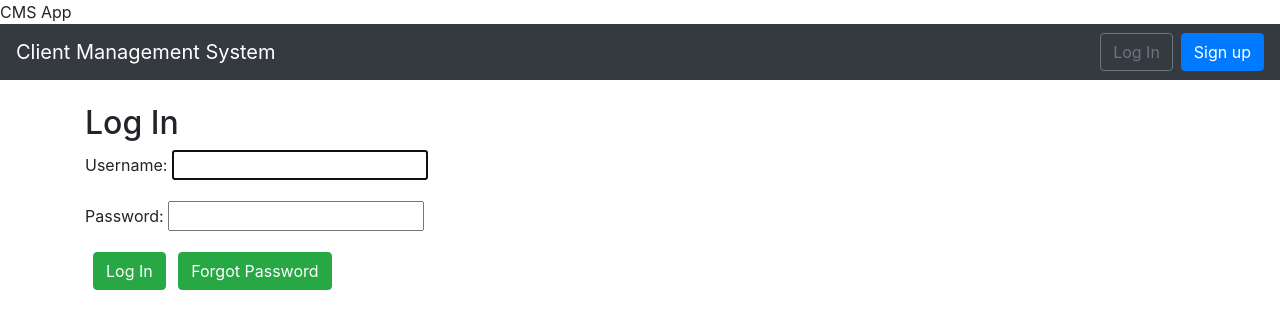
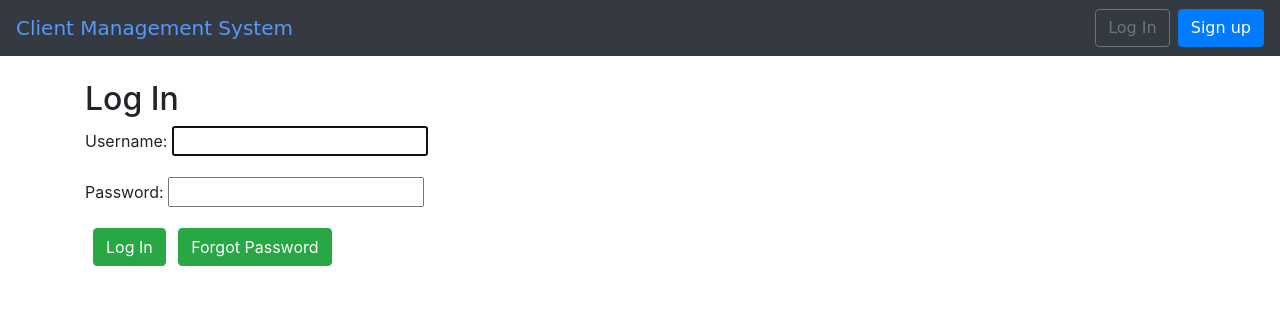
Before and after one commit to jaswinder-kaur/Assign1_ISQA8210, a Django app: a page that uses clientms/templates/base.html in a window 1280 px wide. Shown: the top 329 px of the page. Run offline with Django 3.2, Linux system fonts and the light colour scheme; some libraries are stand-ins or nearby versions.

Commit message:
Update base.html

```diff
--- a/clientms/templates/base.html
+++ b/clientms/templates/base.html
@@ -9,11 +9,11 @@
     <!-- Bootstrap CSS -->
     <link rel="stylesheet" href="https://stackpath.bootstrapcdn.com/bootstrap/4.1.3/css/bootstrap.min.css" integrity="sha384-MCw98/SFnGE8fJT3GXwEOngsV7Zt27NXFoaoApmYm81iuXoPkFOJwJ8ERdknLPMO" crossorigin="anonymous">
 
-    <name>{% block name %}CMS App{% endblock name %}</name>
+
   </head>
   <body>
-    <nav class="navbar navbar-expand-md navbar-dark bg-dark mb-4">
-      <a class="navbar-brand" href="{% url 'home' %}">Client Management System</a>
+    <nav class="navbar navbar-expand-md navbar-dark bg-dark mb-4" style= "font-family: 'Gloria Hallelujah', cursive;margin-bottom:7%">
+      <a class="navbar-brand" style="color: #5897fb" href="{% url 'home' %}">Client Management System</a>
       {% if user.is_authenticated %}
         <ul class="navbar-nav mr-auto">
             <li class="nav-item"><a href="{% url 'client_new' %}">+ New</a></li>
```
